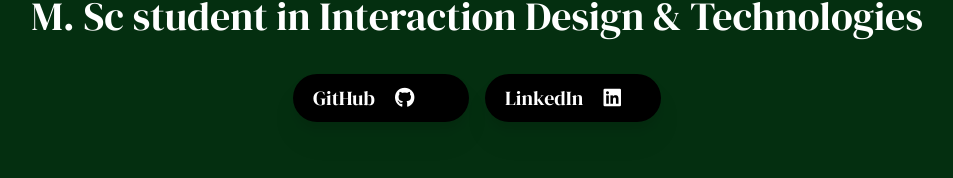
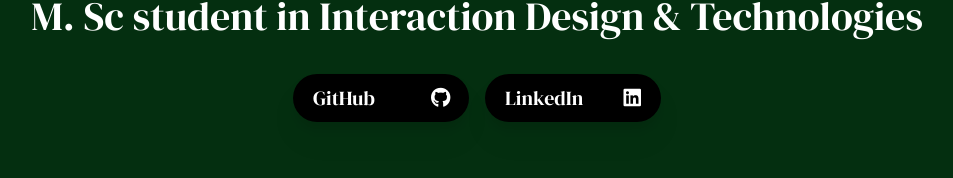
Before and after one commit to bckert/devfolio, a Next.js app in the folder devfolio/: page / in a window 1280 px wide. Shown: the part 238-416 px from the top of the page, without its empty margins (163-1116 px from the left). Built offline with nearby package versions, Linux system fonts and the light colour scheme.

Commit message:
increased margins for buttons

```diff
--- a/devfolio/src/pages/index.tsx
+++ b/devfolio/src/pages/index.tsx
@@ -45,7 +45,7 @@ const Home: NextPage = () => {
                   type="button"
                 >
                   GitHub
-                  <i className="fa-brands fa-github ml-5"></i>
+                  <i className="fa-brands fa-github ml-14"></i>
                 </button>
               </a>
               <a href="https://www.linkedin.com/in/julia-bockert/">
@@ -54,7 +54,7 @@ const Home: NextPage = () => {
                   type="button"
                 >
                   LinkedIn
-                  <i className="fa-brands fa-linkedin ml-5"></i>
+                  <i className="fa-brands fa-linkedin ml-10"></i>
                 </button>
               </a>
             </div>
```
